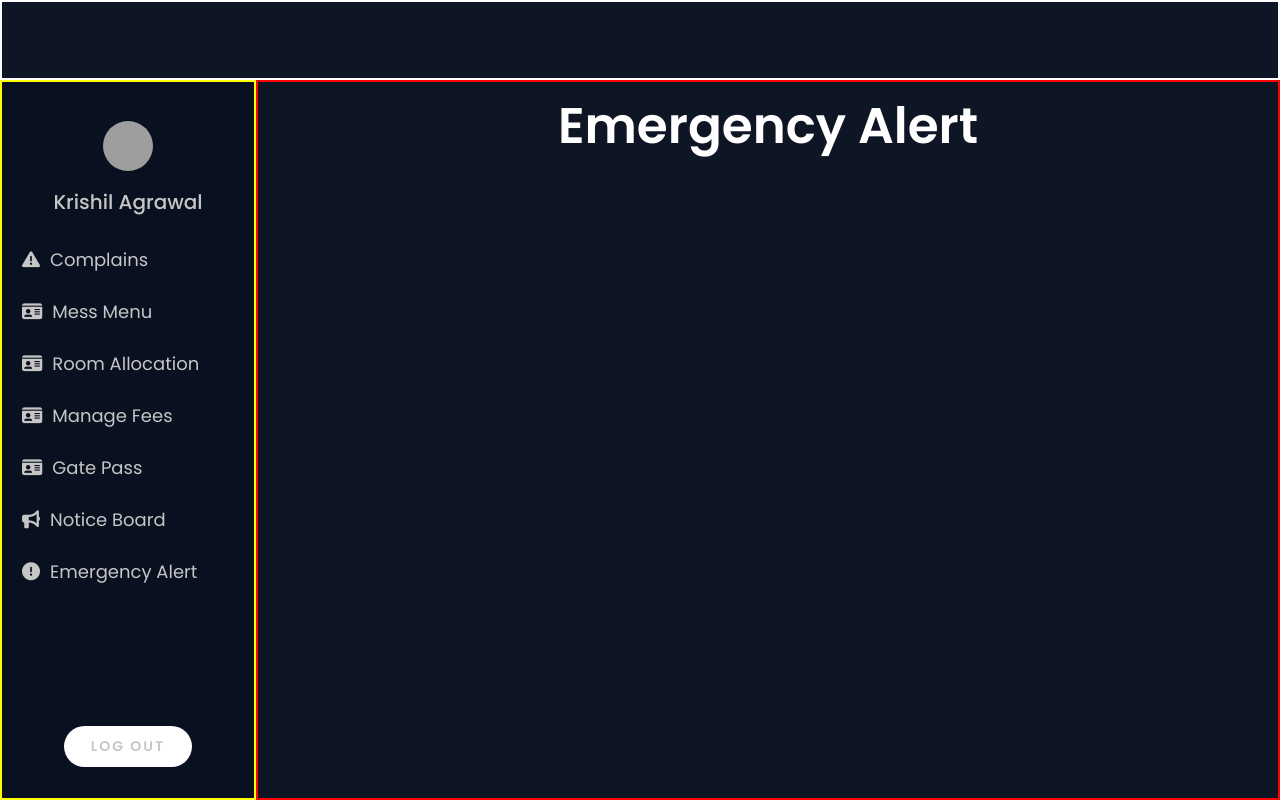
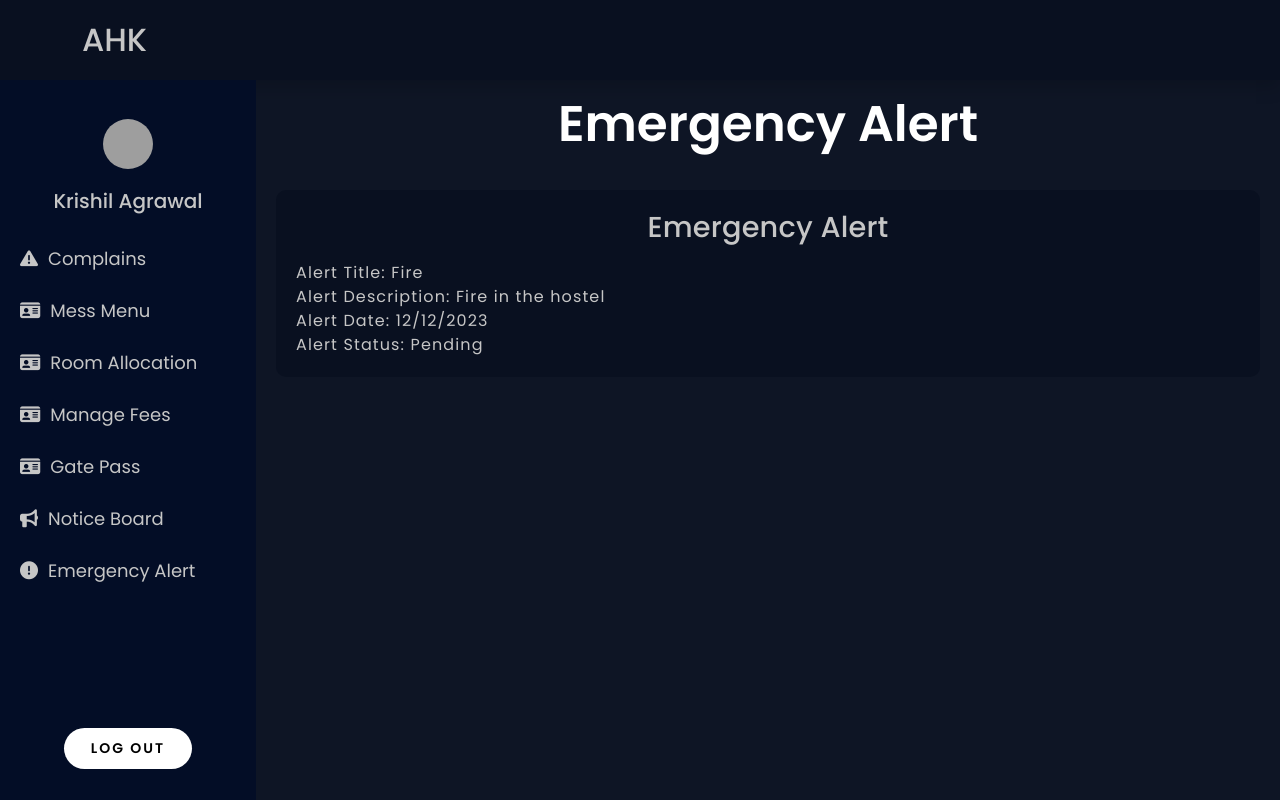
Before and after one commit to Krishilgithub/SGP-Project, a Node server app: page /alert in a window 1280 px wide. Run offline with Node 20, Linux system fonts and the light colour scheme; some libraries are stand-ins or nearby versions; some web fonts are replaced; grey boxes are pictures that could not be loaded.

Commit message:
Make all the section

```diff
--- a/Project/Backend/public/css/dashboard.css
+++ b/Project/Backend/public/css/dashboard.css
@@ -210,28 +210,43 @@ p {
     border-radius: 10px;
 }
 
-.nav_bar{
-    width: 100vw;
-    height: 10vw;
-    border: 2px solid white;
-}
-
 .main{
     display: flex;
     flex-direction: row;
 }
 
-/* Side Bar  */
+/* Styling navbar section  */
+.nav_bar{
+    width: 100vw;
+    height: 10vw;
+    /* border: 2px solid white; */
+}
+
+.nav_bar {
+    display: flex;
+    /* justify-content: space-between; */
+    align-items: center;
+    padding: 0 20px;
+    background-color: var(--bg-dark-blue);
+    color: #c6c6c6;
+    /* border-bottom: 2px solid var(--primary-color); */
+}
+
+.navbar-brand h2{
+    margin-bottom: 0;
+}
+
+/* Styling side bar section  */
 .side_bar {
     position: relative;
     width: 20vw;
     min-height: 90vh;
-    background-color: var(--bg-dark-blue);
+    background-color: #030d26;
     display: flex;
     flex-direction: column;
     overflow-y: auto;
     padding: 10px 0;
-    border: 2px solid yellow;
+    /* border: 2px solid yellow; */
 }
 
 .sidebar-profile-section {
@@ -239,11 +254,11 @@ p {
 }
 
 .sidebar-logout a{
-    color: #0e1525;
+    color: #000;
     font-weight: 600;
 }
 
-.sidebar-logout:hover, .sidebar-logout button a{
+.sidebar-logout button:hover a{
     color: #c6c6c6;
 }
 
@@ -341,7 +356,7 @@ p {
     width: 80vw;
     padding: 20px;
     overflow-y: auto;
-    border: 2px solid red;
+    /* border: 2px solid red; */
     color: #c6c6c6;
 }
 
@@ -469,3 +484,39 @@ p {
     background-color: var(--bg-dark-blue);
     margin: 10px 0;
 }
+
+/* Styling Mess Menu section */
+.mess-menu-details{
+    display: flex;
+    flex-direction: column;
+    justify-content: center;
+    /* align-items: center; */
+    padding: 20px;
+    border-radius: 10px;
+    background-color: var(--bg-dark-blue);
+    margin: 10px 0;
+}
+
+/* Styling room allocation section */
+.room-allocation-details{
+    display: flex;
+    flex-direction: column;
+    justify-content: center;
+    /* align-items: center; */
+    padding: 20px;
+    border-radius: 10px;
+    background-color: var(--bg-dark-blue);
+    margin: 10px 0;
+}
+
+/* Styling the emergency alert section */
+.emergency-alert-details{
+    display: flex;
+    flex-direction: column;
+    justify-content: center;
+    /* align-items: center; */
+    padding: 20px;
+    border-radius: 10px;
+    background-color: var(--bg-dark-blue);
+    margin: 10px 0;
+}
--- a/Project/Backend/templates/partials/alert.hbs
+++ b/Project/Backend/templates/partials/alert.hbs
@@ -1,6 +1,4 @@
-<div class="nav_bar">
-
-</div>
+{{>navbar}}
 
 <div class="main">
     {{>sidebar}}
@@ -12,7 +10,28 @@
                 <!-- <p>...</p> -->
             </div>
         </div>
-        <div class="main-bar-content">
+
+        <div class="emergency-alert-section">
+            <div class="emergency-alert-details">
+                <h2 class="text-center mb-3 common-heading"><span>Emergency Alert</span></h2>
+                <div class="emergency-alert">
+                    <div class="emergency-alert-item">
+                        <p>Alert Title: <span>Fire</span></p>
+                    </div>
+                    <div class="emergency-alert-item">
+                        <p>Alert Description: <span>Fire in the hostel</span></p>
+                    </div>
+                    <div class="emergency-alert-item">
+                        <p>Alert Date: <span>12/12/2023</span></p>
+                    </div>
+                    <div class="emergency-alert-item">
+                        <p>Alert Status: <span class="alertStatus">Pending</span></p>
+                    </div>
+                </div>
+            </div>
+        </div>
+
+    </div>
 </div>
 
 {{!-- <div class="sidebar-profile-section"></div>
--- a/Project/Backend/templates/partials/complain.hbs
+++ b/Project/Backend/templates/partials/complain.hbs
@@ -1,6 +1,4 @@
-<div class="nav_bar">
-
-</div>
+{{>navbar}}
 
 <div class="main">
     {{>sidebar}}
@@ -24,6 +22,8 @@
             </div>
         </div>
 
+        <div class="text-center"><button class="main-btn mt-3">Make Complain</button></div>
+
         {{!-- <div class="sidebar-profile-section">
             <div class="profile-image">
                 <img src="./images/god.jpg" alt="">
--- a/Project/Backend/templates/partials/fees.hbs
+++ b/Project/Backend/templates/partials/fees.hbs
@@ -1,6 +1,4 @@
-<div class="nav_bar">
-
-</div>
+{{>navbar}}
 
 <div class="main">
     {{>sidebar}}
--- a/Project/Backend/templates/partials/gate.hbs
+++ b/Project/Backend/templates/partials/gate.hbs
@@ -1,6 +1,4 @@
-<div class="nav_bar">
-
-</div>
+{{>navbar}}
 
 <div class="main">
     {{>sidebar}}
--- a/Project/Backend/templates/partials/main.hbs
+++ b/Project/Backend/templates/partials/main.hbs
@@ -1,6 +1,4 @@
-<div class="nav_bar">
-
-</div>
+{{>navbar}}
 
 <div class="main">
     {{>sidebar}}
@@ -23,8 +21,8 @@
                 </div>
                 <div class="room-details">
                     <h2 class="text-center mb-3 common-heading"><span>Room Details</span></h2>
+                    <p>Room No: 401</p>
                     <p>Block: Residency</p>
-                    <p>Room No: 401</p>
                     <p>Room Type: Deluxe</p>
                     <p>Sharing: 4</p>
                 </div>
--- a/Project/Backend/templates/partials/menu.hbs
+++ b/Project/Backend/templates/partials/menu.hbs
@@ -1,6 +1,4 @@
-<div class="nav_bar">
-
-</div>
+{{>navbar}}
 
 <div class="main">
     {{>sidebar}}
@@ -12,9 +10,25 @@
                 <!-- <p>...</p> -->
             </div>
         </div>
-        <div class="main-bar-content">
+        <div class="mess-menu-section">
 
+            <div class="mess-menu-details">
+                <h2 class="text-center mb-3 common-heading"><span>Mess Menu</span></h2>
+                <div class="mess-menu">
+                    <div class="mess-menu-item">
+                        <p>Breakfast: <span>Idli</span></p>
+                    </div>
+                    <div class="mess-menu-item">
+                        <p>Lunch: <span>Paneer</span></p>
+                    </div>
+                    <div class="mess-menu-item">
+                        <p>Dinner: <span>Roti</span></p>
+                    </div>
+                </div>
+            </div>
 
+        </div>
+    </div>
 </div>
 
 {{!-- <div class="sidebar-profile-section"></div>
--- /dev/null
+++ b/Project/Backend/templates/partials/navbar.hbs
@@ -0,0 +1,8 @@
+<div class="nav_bar shadow">
+    <div class="container">
+        <a class="navbar-brand" href="#">
+        {{!-- <img src="./images/logo.png" class="img-fluid" alt="logo"> --}}
+        <h2 style="color:#c6c6c6">AHK</h2>
+        </a>
+    </div>
+</div>
--- a/Project/Backend/templates/partials/notice.hbs
+++ b/Project/Backend/templates/partials/notice.hbs
@@ -1,6 +1,4 @@
-<div class="nav_bar">
-
-</div>
+{{>navbar}}
 
 <div class="main">
     {{>sidebar}}
--- a/Project/Backend/templates/partials/room.hbs
+++ b/Project/Backend/templates/partials/room.hbs
@@ -1,6 +1,4 @@
-<div class="nav_bar">
-
-</div>
+{{>navbar}}
 
 <div class="main">
     {{>sidebar}}
@@ -12,9 +10,27 @@
                 <!-- <p>...</p> -->
             </div>
         </div>
-        <div class="main-bar-content">
-
-
+        <div class="room-allocation-section">
+            <div class="room-allocation-details">
+                <h2 class="text-center mb-3 common-heading"><span>Current Room</span></h2>
+                <div class="room-allocation">
+                    <div class="room-allocation-item">
+                        <p>Room No: <span>401</span></p>
+                    </div>
+                    <div class="room-allocation-item">
+                        <p>Block: <span>Residency</span></p>
+                    </div>
+                    <div class="room-allocation-item">
+                        <p>Sharing: <span>4</span></p>
+                    </div>
+                    <div class="room-allocation-item"></div>
+                        <p>Room type:  <span>Deluxe</span></p>
+                    </div>
+                </div>
+                <div class="text-center"><button class="main-btn mt-3">Change Room</button></div>
+            </div>
+        </div>
+    </div>
 </div>
 
 {{!-- <div class="sidebar-profile-section"></div>
```
Lines whose indentation alone changed are shown as unchanged.
